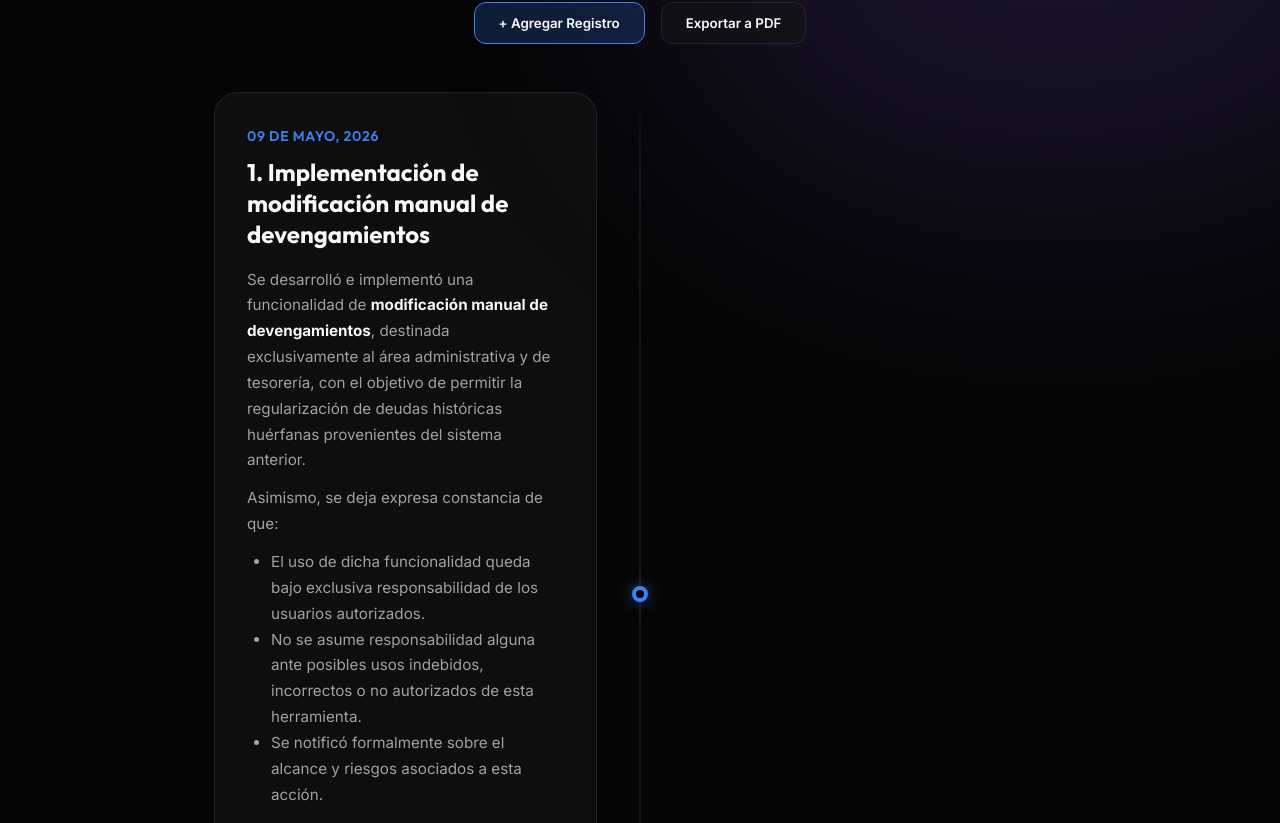
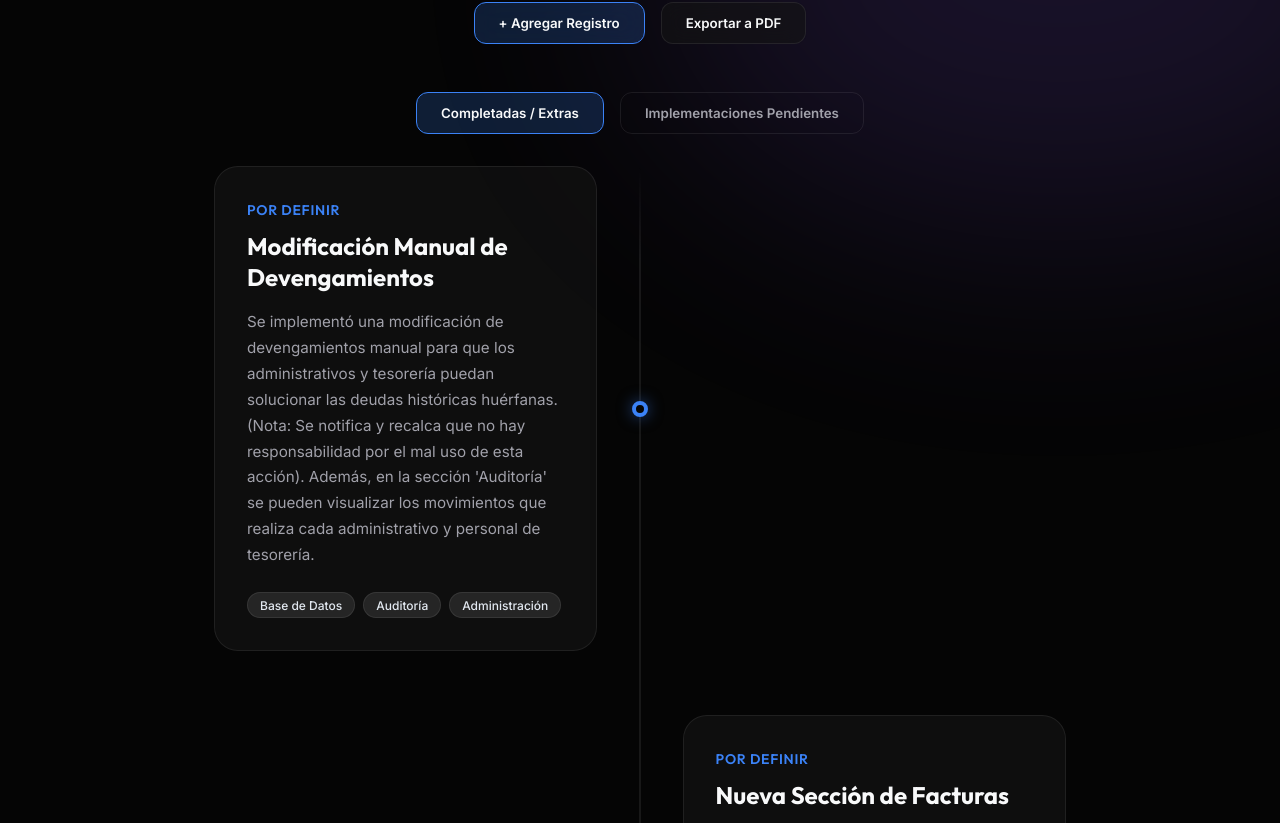
Before and after one commit to Exodo77/bitacora-cambios-cpps, a Next.js app: page / in a window 1280 px wide. Shown: the part 717-1540 px from the top of the page. Built offline with nearby package versions, Linux system fonts and the light colour scheme.

Commit message:
Add differentiation between pending and extra tasks with tabs and PDF logic

```diff
--- a/data/timeline.json
+++ b/data/timeline.json
@@ -1,16 +1,34 @@
 [
   {
-    "id": "1779064755652",
-    "title": "1. Implementación de modificación manual de devengamientos",
-    "date": "2026-05-09",
-    "description": "Se desarrolló e implementó una funcionalidad de **modificación manual de devengamientos**, destinada exclusivamente al área administrativa y de tesorería, con el objetivo de permitir la regularización de deudas históricas huérfanas provenientes del sistema anterior.\n\nAsimismo, se deja expresa constancia de que:\n\n- El uso de dicha funcionalidad queda bajo exclusiva responsabilidad de los usuarios autorizados.\n- No se asume responsabilidad alguna ante posibles usos indebidos, incorrectos o no autorizados de esta herramienta.\n- Se notificó formalmente sobre el alcance y riesgos asociados a esta acción.\n\nCon el fin de garantizar **trazabilidad y control institucional**, todos los movimientos realizados mediante esta funcionalidad quedan registrados en la sección **“Auditoría”**, permitiendo identificar:\n\n- Usuario responsable  \n- Fecha y hora de ejecución  \n- Tipo de modificación realizada  \n",
-    "tags": []
+    "id": "1",
+    "date": "Por definir",
+    "title": "Modificación Manual de Devengamientos",
+    "description": "Se implementó una modificación de devengamientos manual para que los administrativos y tesorería puedan solucionar las deudas históricas huérfanas. (Nota: Se notifica y recalca que no hay responsabilidad por el mal uso de esta acción). Además, en la sección 'Auditoría' se pueden visualizar los movimientos que realiza cada administrativo y personal de tesorería.",
+    "tags": ["Base de Datos", "Auditoría", "Administración"],
+    "type": "extra"
   },
   {
-    "id": "1779064785818",
-    "title": "2. Implementación de sección “Facturas”",
-    "date": "2026-05-09",
-    "description": "Se desarrolló e incorporó la nueva sección “Facturas”, permitiendo al personal autorizado:\n\nVisualizar la totalidad de las facturas emitidas desde el inicio de utilización del sistema.\nDescargar comprobantes históricos.\nMejorar el control administrativo y la trazabilidad documental.\n\nEsta implementación no formaba parte del alcance inicial presupuestado.",
-    "tags": []
+    "id": "2",
+    "date": "Por definir",
+    "title": "Nueva Sección de Facturas",
+    "description": "Se agregó la sección 'Facturas' para permitir la verificación y descarga de todos los comprobantes generados desde el inicio de uso del sistema.",
+    "tags": ["Interfaz", "Facturación", "Exportación"],
+    "type": "extra"
+  },
+  {
+    "id": "3",
+    "date": "Por definir",
+    "title": "Análisis Profundo de Datos Históricos",
+    "description": "Se realizó un análisis de datos profundo de forma presencial para chequear y verificar que los movimientos del saldo histórico del sistema anterior se importaran correctamente al sistema nuevo. Los datos fueron migrados con éxito; sin embargo, se trabajó durante 14 días (de 9:00 am a 17:00 pm) en un análisis exhaustivo para comprender y resolver la procedencia de dichos saldos.",
+    "tags": ["Migración", "Análisis de Datos", "Presencial"],
+    "type": "extra"
+  },
+  {
+    "id": "4",
+    "date": "Por definir",
+    "title": "Capacitación a Tesorería",
+    "description": "Se capacitó al área de tesorería en el uso del sistema y sus nuevas implementaciones y funcionalidades.",
+    "tags": ["Capacitación", "Onboarding", "Tesorería"],
+    "type": "extra"
   }
 ]
--- a/src/app/actions.ts
+++ b/src/app/actions.ts
@@ -11,6 +11,7 @@ export type TimelineEntry = {
   title: string;
   description: string;
   tags: string[];
+  type: 'extra' | 'pending';
 };
 
 // Initialize data file if it doesn't exist
--- a/src/app/globals.css
+++ b/src/app/globals.css
@@ -260,6 +260,43 @@ body::after {
   gap: 0.5rem;
 }
 
+/* Tabs Logic & UI */
+.show-extra .item-pending {
+  display: none !important;
+}
+.show-pending .item-extra {
+  display: none !important;
+}
+
+.tabs-container {
+  display: flex;
+  justify-content: center;
+  gap: 1rem;
+  margin-bottom: 2rem;
+}
+
+.tab-btn {
+  background: transparent;
+  color: var(--text-secondary);
+  border: 1px solid var(--card-border);
+  padding: 0.75rem 1.5rem;
+  border-radius: 0.75rem;
+  font-family: var(--font-inter);
+  font-weight: 600;
+  cursor: pointer;
+  transition: all 0.3s ease;
+}
+
+.tab-btn:hover {
+  background: rgba(255, 255, 255, 0.05);
+}
+
+.tab-btn.active {
+  background: rgba(59, 130, 246, 0.2);
+  color: var(--text-primary);
+  border-color: var(--accent-color);
+}
+
 .tag {
   background: var(--tag-bg);
   color: var(--tag-text);
@@ -490,11 +527,17 @@ body::after {
   body::before, body::after {
     display: none;
   }
-  .controls-container, .timeline-item-actions {
+  .controls-container, .timeline-item-actions, .tabs-container {
     display: none !important;
   }
   .timeline-tags {
     display: none !important;
+  }
+  .item-pending {
+    display: none !important; /* Excluir pendientes del PDF */
+  }
+  .item-extra {
+    display: flex !important; /* Forzar mostrar las completadas aunque se esté en la otra pestaña */
   }
   .header-title {
     -webkit-text-fill-color: black;
--- a/src/app/page.tsx
+++ b/src/app/page.tsx
@@ -7,6 +7,7 @@ import { getTimelineData, saveTimelineData, TimelineEntry } from "./actions";
 export default function Home() {
   const [timelineData, setTimelineData] = useState<TimelineEntry[]>([]);
   const [loading, setLoading] = useState(true);
+  const [activeTab, setActiveTab] = useState<'extra' | 'pending'>('extra');
 
   // Modal State
   const [isModalOpen, setIsModalOpen] = useState(false);
@@ -18,6 +19,7 @@ export default function Home() {
     date: "",
     description: "",
     tags: "",
+    type: "extra" as "extra" | "pending",
   });
 
   useEffect(() => {
@@ -43,6 +45,7 @@ export default function Home() {
         date: entry.date,
         description: entry.description,
         tags: entry.tags.join(", "),
+        type: entry.type || "extra",
       });
     } else {
       setEditingEntry(null);
@@ -51,6 +54,7 @@ export default function Home() {
         date: "",
         description: "",
         tags: "",
+        type: activeTab, // Default to the current tab
       });
     }
     setIsModalOpen(true);
@@ -87,6 +91,7 @@ export default function Home() {
         date: finalDate,
         description: formData.description,
         tags: tagsArray,
+        type: formData.type,
       };
       newData = [...timelineData, newEntry];
     }
@@ -114,6 +119,9 @@ export default function Home() {
     return dateString;
   };
 
+  // Check if current tab is empty
+  const currentTabItems = timelineData.filter(item => (item.type || 'extra') === activeTab);
+
   return (
     <main>
       <div className="header-container">
@@ -140,14 +148,36 @@ export default function Home() {
         </button>
       </div>
 
-      <div className="timeline-container">
+      <div className="tabs-container">
+        <button
+          className={`tab-btn ${activeTab === 'extra' ? 'active' : ''}`}
+          onClick={() => setActiveTab('extra')}
+        >
+          Completadas / Extras
+        </button>
+        <button
+          className={`tab-btn ${activeTab === 'pending' ? 'active' : ''}`}
+          onClick={() => setActiveTab('pending')}
+        >
+          Implementaciones Pendientes
+        </button>
+      </div>
+
+      <div className={`timeline-container show-${activeTab}`}>
         {loading ? (
           <div style={{ textAlign: 'center', color: 'var(--text-secondary)' }}>Cargando bitácora...</div>
         ) : timelineData.length === 0 ? (
           <div style={{ textAlign: 'center', color: 'var(--text-secondary)' }}>No hay registros en la bitácora.</div>
-        ) : (
-          timelineData.map((item) => (
-            <div className="timeline-item" key={item.id}>
+        ) : currentTabItems.length === 0 ? (
+          <div style={{ textAlign: 'center', color: 'var(--text-secondary)' }}>
+            No hay registros en esta sección.
+          </div>
+        ) : null}
+
+        {!loading && timelineData.map((item) => {
+          const itemTypeClass = item.type === 'pending' ? 'item-pending' : 'item-extra';
+          return (
+            <div className={`timeline-item ${itemTypeClass}`} key={item.id}>
               <div className="timeline-node"></div>
               <div className="timeline-content">
                 <div className="timeline-item-actions">
@@ -181,8 +211,8 @@ export default function Home() {
                 </div>
               </div>
             </div>
-          ))
-        )}
+          );
+        })}
       </div>
 
       {isModalOpen && (
@@ -192,6 +222,19 @@ export default function Home() {
               {editingEntry ? "Editar Registro" : "Nuevo Registro"}
             </h2>
             <form onSubmit={handleSave}>
+
+              <div className="form-group">
+                <label className="form-label">Tipo de Registro</label>
+                <select
+                  className="form-input"
+                  value={formData.type}
+                  onChange={e => setFormData({...formData, type: e.target.value as "extra" | "pending"})}
+                >
+                  <option value="extra">Implementaciones y Tareas Extraordinarias (Completado)</option>
+                  <option value="pending">Implementaciones Pendientes</option>
+                </select>
+              </div>
+
               <div className="form-group">
                 <label className="form-label">Título</label>
                 <input
@@ -216,7 +259,7 @@ export default function Home() {
                 </small>
               </div>
               <div className="form-group">
-                <label className="form-label">Descripción</label>
+                <label className="form-label">Descripción (soporta Markdown)</label>
                 <textarea
                   className="form-textarea"
                   required
```
